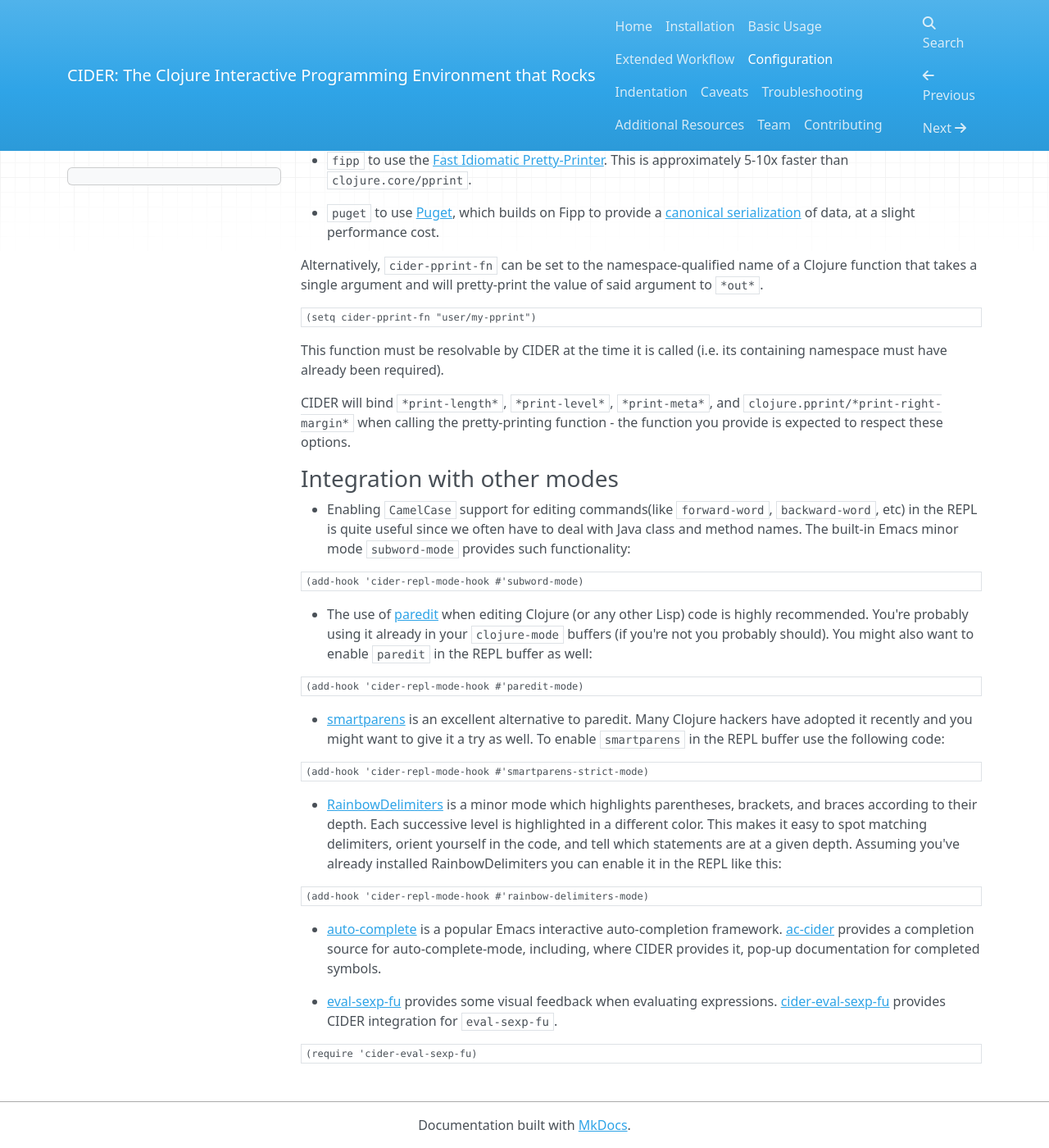
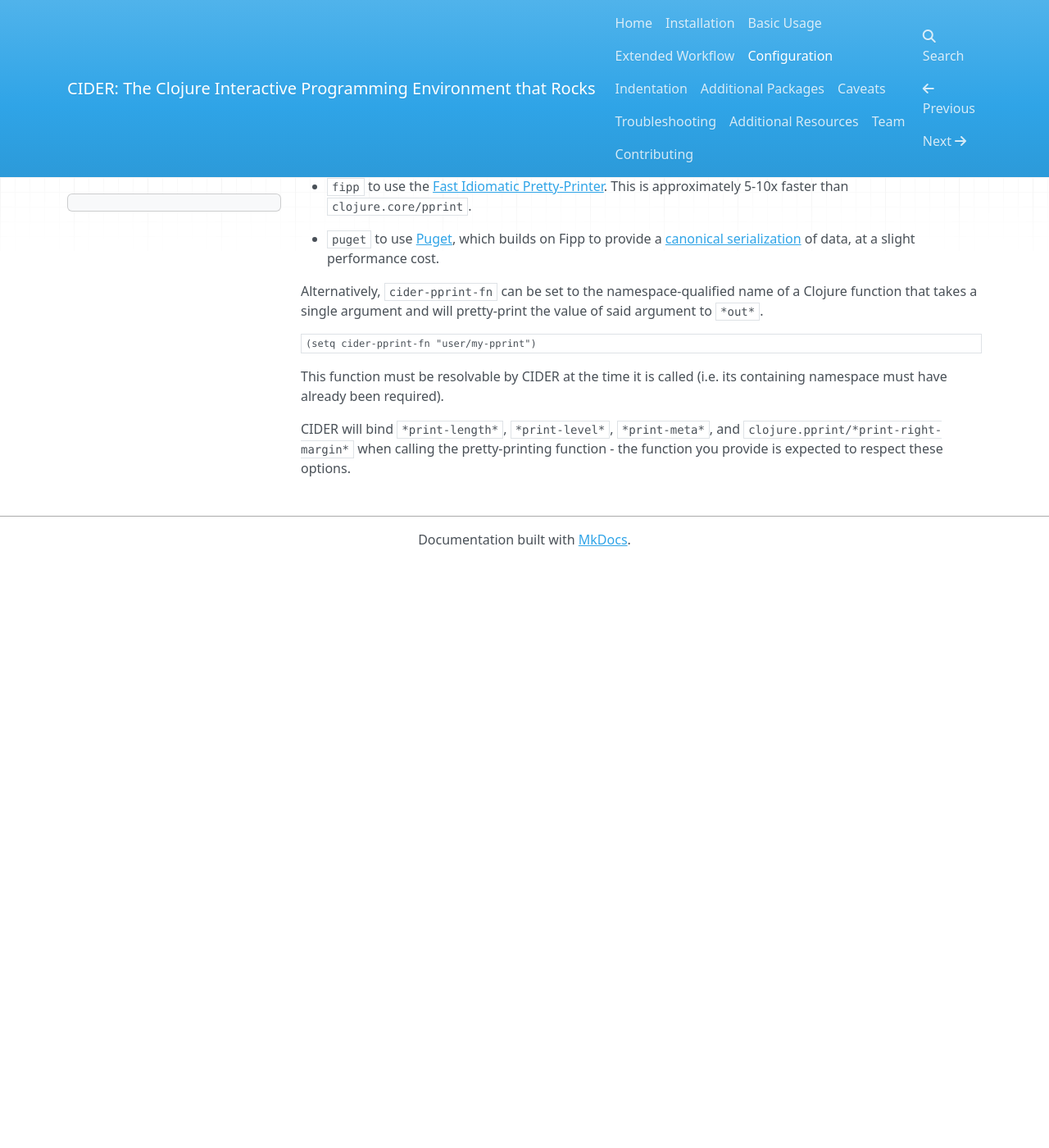
Before and after one commit to clojure-emacs/cider, an MkDocs documentation site: the page built from doc/configuration.md, in a window 1280 px wide and 1400 px high, scrolled down 4467 px. Shown: the whole window at 82% size. Built offline with MkDocs 1.6.1, drawn with Linux system fonts in a browser that asks for light colours; nearby versions of some CDN libraries; old or Windows-style settings are respelled for this version of MkDocs; after the commit the page ends 5153 px from its top, so only the background shows below that.

Commit message:
Create a dedicate manual section for additional packages

````diff
--- a/doc/configuration.md
+++ b/doc/configuration.md
@@ -306,58 +306,3 @@
 CIDER will bind `*print-length*`, `*print-level*`, `*print-meta*`, and
 `clojure.pprint/*print-right-margin*` when calling the pretty-printing
 function - the function you provide is expected to respect these options.
-
-### Integration with other modes
-
-* Enabling `CamelCase` support for editing commands(like
-`forward-word`, `backward-word`, etc) in the REPL is quite useful since
-we often have to deal with Java class and method names. The built-in
-Emacs minor mode `subword-mode` provides such functionality:
-
-```el
-(add-hook 'cider-repl-mode-hook #'subword-mode)
-```
-
-* The use of [paredit](http://mumble.net/~campbell/emacs/paredit.html)
-when editing Clojure (or any other Lisp) code is highly
-recommended.  You're probably using it already in your `clojure-mode`
-buffers (if you're not you probably should). You might also want to
-enable `paredit` in the REPL buffer as well:
-
-```el
-(add-hook 'cider-repl-mode-hook #'paredit-mode)
-```
-
-* [smartparens](https://github.com/Fuco1/smartparens) is an excellent
-  alternative to paredit. Many Clojure hackers have adopted it
-  recently and you might want to give it a try as well. To enable
-  `smartparens` in the REPL buffer use the following code:
-
-```el
-(add-hook 'cider-repl-mode-hook #'smartparens-strict-mode)
-```
-
-* [RainbowDelimiters](https://github.com/Fanael/rainbow-delimiters) is a
-  minor mode which highlights parentheses, brackets, and braces
-  according to their depth. Each successive level is highlighted in a
-  different color. This makes it easy to spot matching delimiters,
-  orient yourself in the code, and tell which statements are at a
-  given depth. Assuming you've already installed RainbowDelimiters you can
-  enable it in the REPL like this:
-
-```el
-(add-hook 'cider-repl-mode-hook #'rainbow-delimiters-mode)
-```
-
-* [auto-complete](http://cx4a.org/software/auto-complete/) is a popular Emacs
-  interactive auto-completion framework. [ac-cider](https://github.com/clojure-emacs/ac-cider)
-  provides a completion source for auto-complete-mode, including, where CIDER provides it,
-  pop-up documentation for completed symbols.
-
-* [eval-sexp-fu](https://github.com/hchbaw/eval-sexp-fu.el) provides some visual
-feedback when evaluating expressions. [cider-eval-sexp-fu](https://github.com/clojure-emacs/cider-eval-sexp-fu) provides
-CIDER integration for `eval-sexp-fu`.
-
-```el
-(require 'cider-eval-sexp-fu)
-```
--- a/mkdocs.yml
+++ b/mkdocs.yml
@@ -7,6 +7,7 @@
 - Extended Workflow: extended_workflow.md
 - Configuration: configuration.md
 - Indentation: indent_spec.md
+- Additional Packages: additional_packages.md
 - Caveats: caveats.md
 - Troubleshooting: troubleshooting.md
 - Additional Resources: additional_resources.md
````
Also changed, not shown: doc/additional_packages.md (added, +68 -0 lines).
